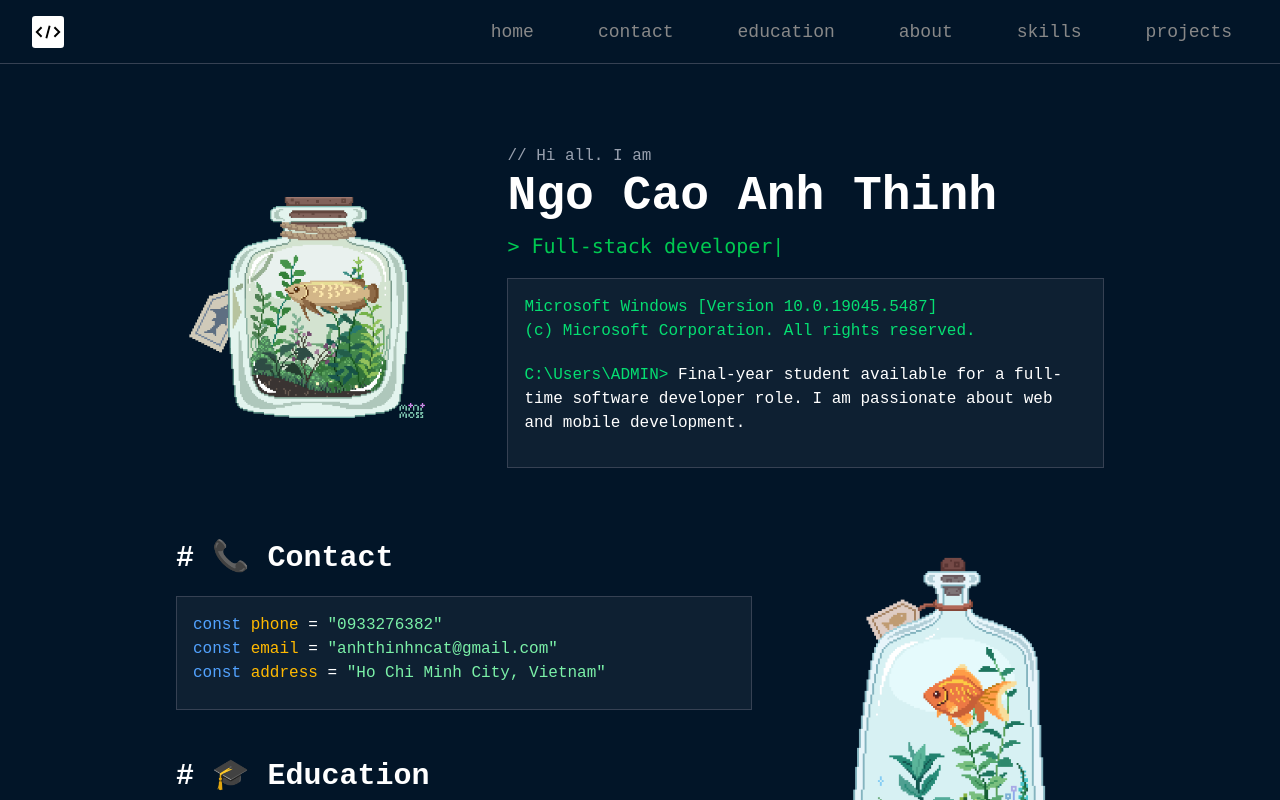
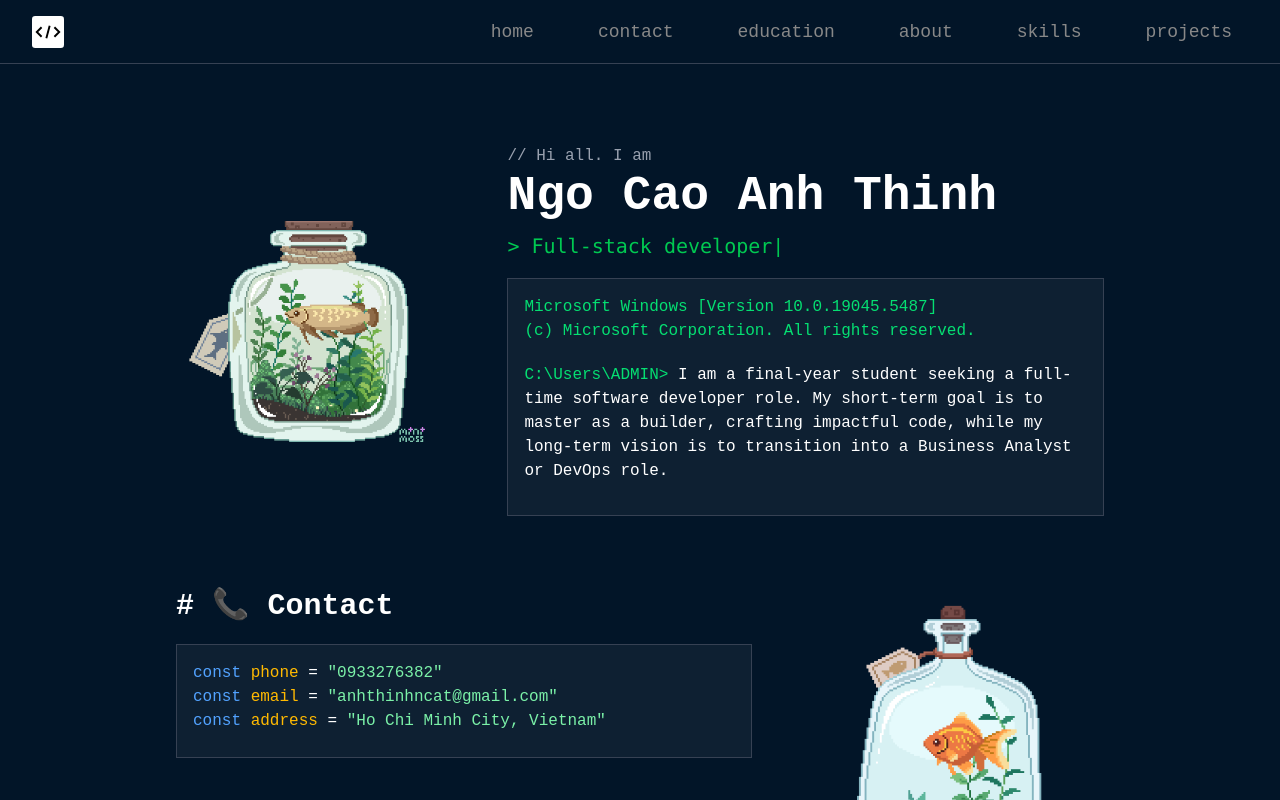
Before and after one commit to byronncat/portfolio-2025, a React (Vite) app: page / in a window 1280 px wide. Built offline with nearby package versions, Linux system fonts and the light colour scheme.

Commit message:
update introduction text

```diff
--- a/src/core/Introduction.tsx
+++ b/src/core/Introduction.tsx
@@ -49,9 +49,12 @@ export default function Introduction({
           </p>
           {/* prettier-ignore */}
           <p className="text-white mt-5">
-              <span className="text-green-400">C:\Users\ADMIN&gt;</span>{" "}
-              Final-year student available for a full-time software developer role. I am passionate about web and mobile development.
-            </p>
+            <span className="text-green-400">C:\Users\ADMIN&gt;</span>{" "}
+            I am a final-year student seeking a full-time software developer role.
+            My short-term goal is to master as a builder, crafting impactful code,
+            while my long-term vision is to transition into a Business Analyst or
+            DevOps role.
+          </p>
         </div>
       </div>
 
```
